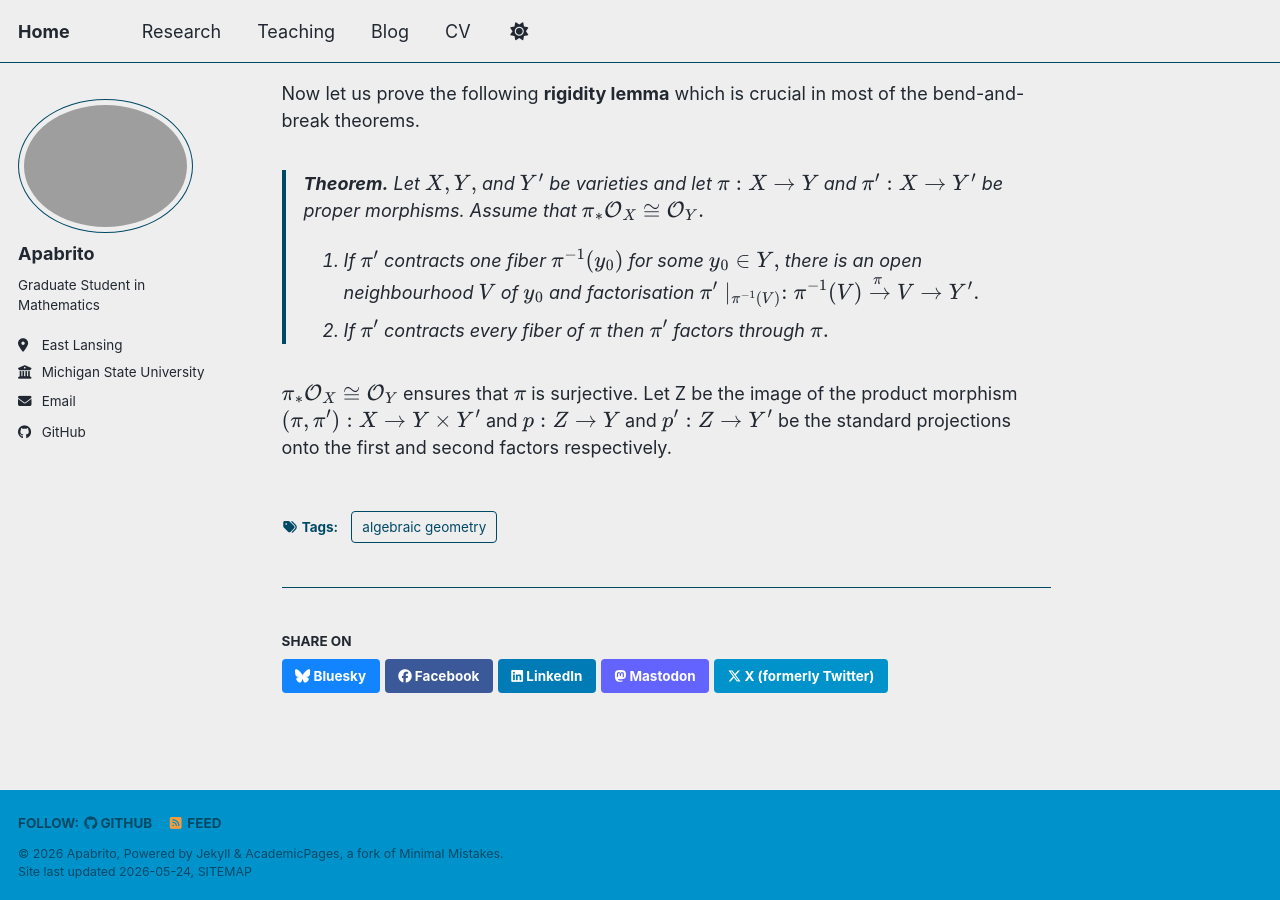
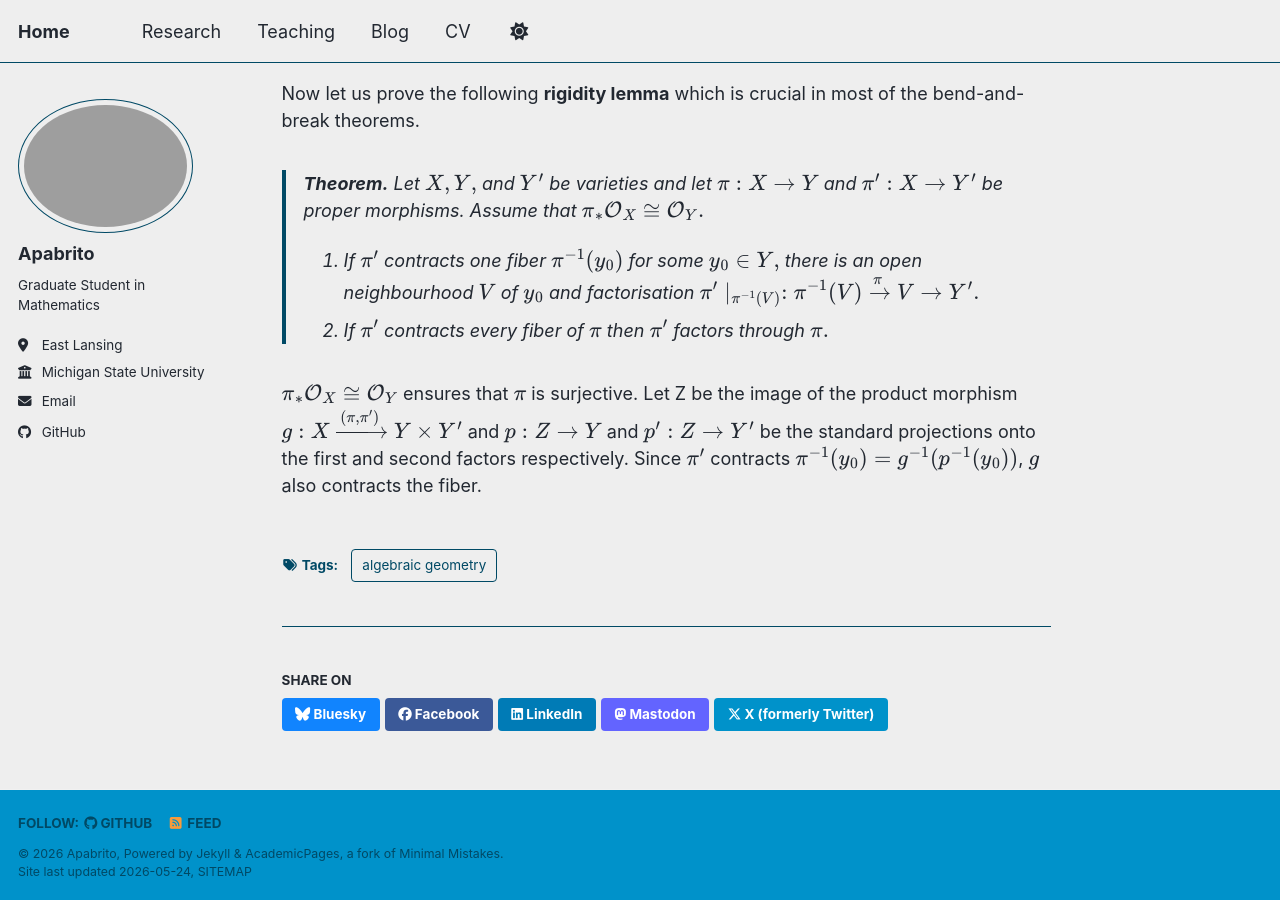
Before and after one commit to apabrito1/apabrito1.github.io, a Jekyll site: the page built from _posts/2012-08-14-blog-post-1.md, in a window 1280 px wide and 900 px high, scrolled down 817 px. Built offline with Jekyll 4.4.1, drawn with Linux system fonts in a browser that asks for light colours; a script bundle is joined from its source files by our own code; library files that are not in the unit come from our copies.

Commit message:
Update 2012-08-14-blog-post-1.md

```diff
--- a/_posts/2012-08-14-blog-post-1.md
+++ b/_posts/2012-08-14-blog-post-1.md
@@ -28,4 +28,4 @@ Now let us prove the following **rigidity lemma** which is crucial in most of th
 > 1. If $\pi'$ contracts one fiber $\pi^{-1}(y_0)$ for some $y_0\in Y,$ there is an open neighbourhood $V$ of $y_0$ and factorisation  $ \pi'\mid_{\pi^{-1}(V)}: \pi^{-1}(V) \xrightarrow{\pi} V\to Y'.$
 > 2. If $\pi'$ contracts every fiber of $\pi$ then $\pi'$ factors through $\pi.$
 
-$\pi_ *\O_X\cong \O_Y$ ensures that $\pi$ is surjective. Let Z be the image of the product morphism $(\pi,\pi'): X\to Y\times Y'$ and $p:Z\to Y$ and $p':Z\to Y'$ be the standard projections onto the first and second factors respectively.
+$\pi_ *\O_X\cong \O_Y$ ensures that $\pi$ is surjective. Let Z be the image of the product morphism $g: X\xrightarrow{(\pi,\pi')} Y\times Y'$ and $p:Z\to Y$ and $p':Z\to Y'$ be the standard projections onto the first and second factors respectively. Since $\pi'$ contracts $\pi^{-1}(y_0)=g^{-1}(p^{-1}(y_0))$, $g$ also contracts the fiber.
```
